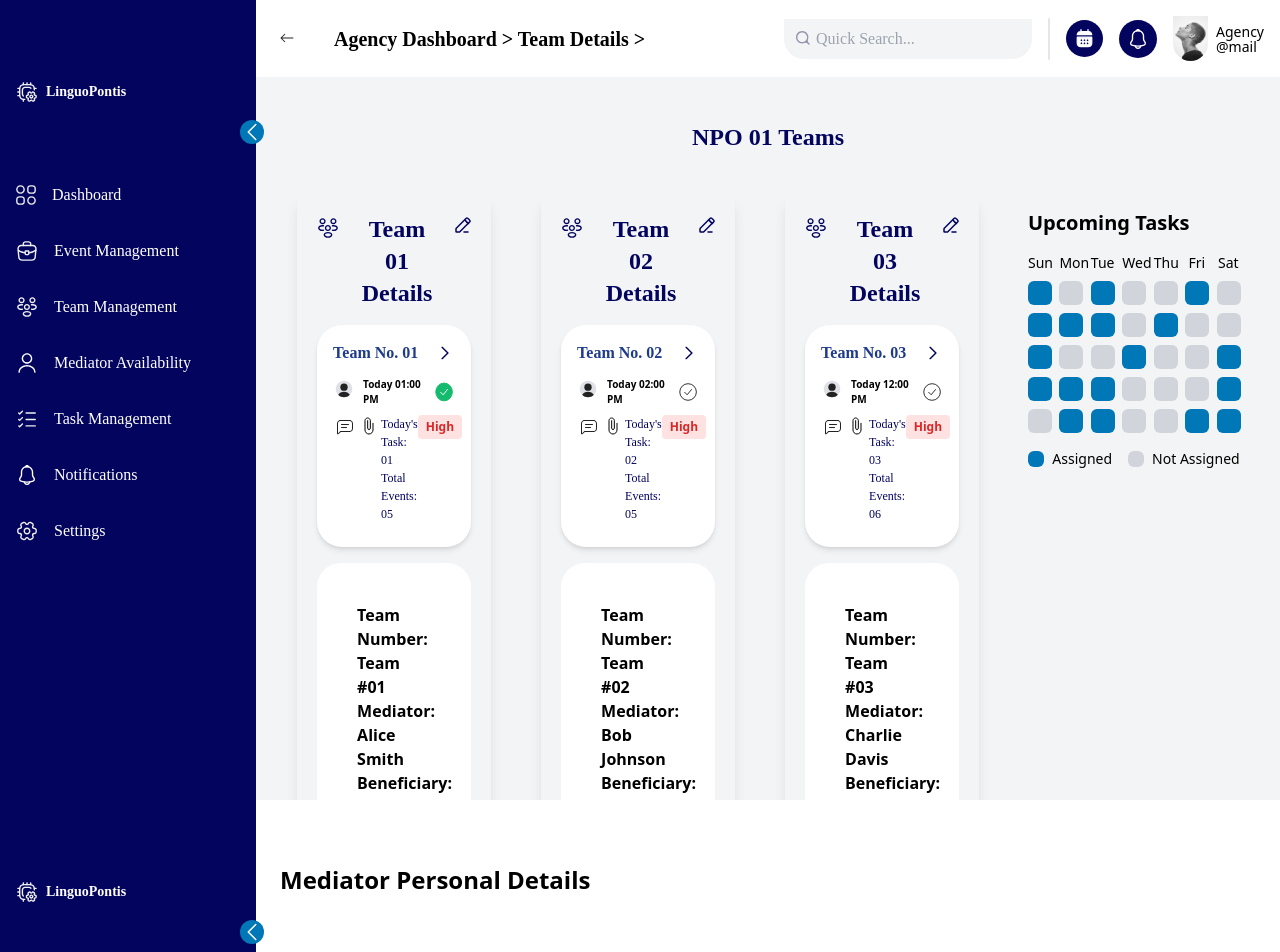
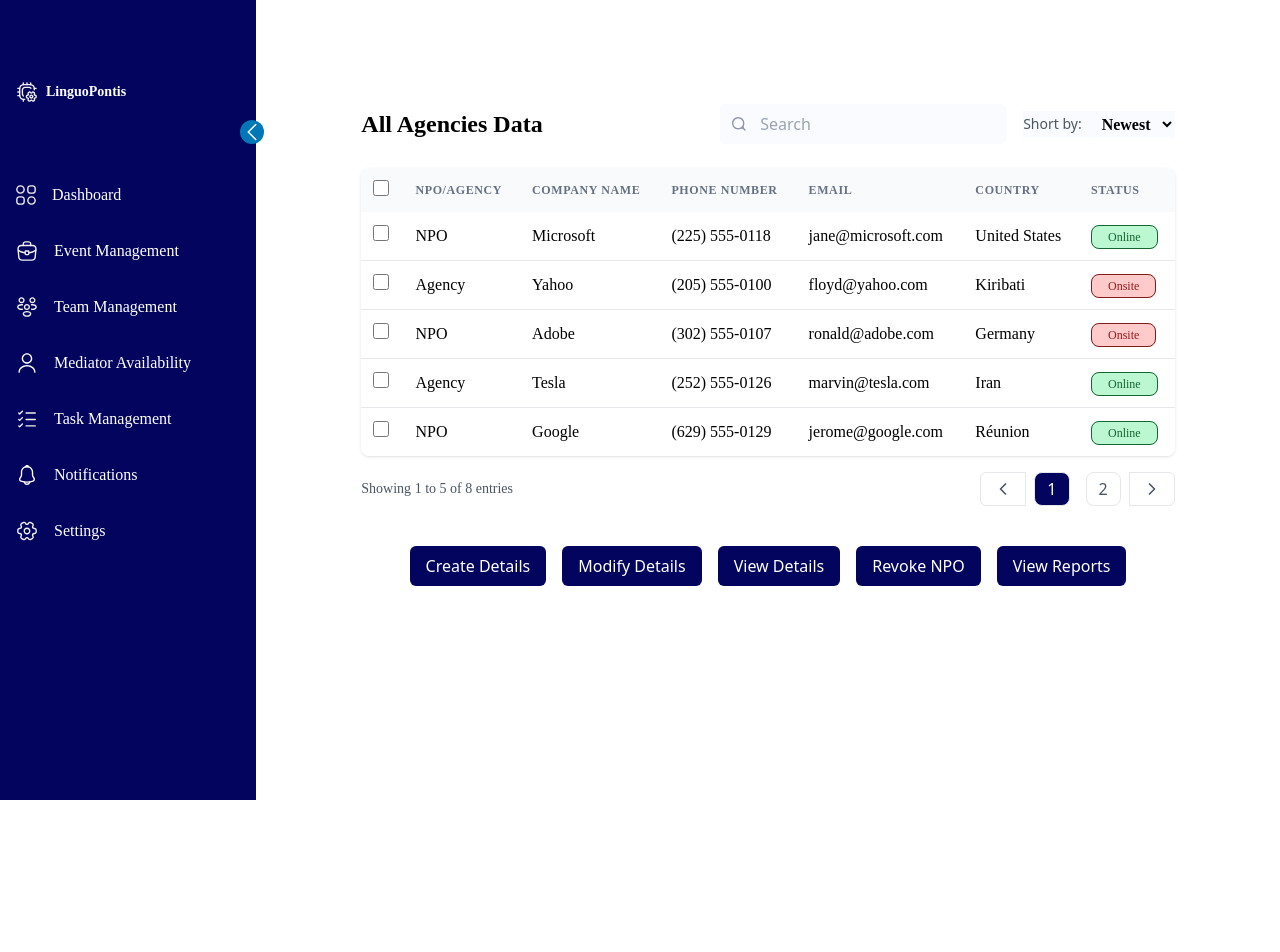
Before and after one commit to AJCodeToCure/LinguaPontis, a React (Create React App) app: page / in a window 1280 px wide. Shown: the top 952 px of the page. After the commit the page ends 800 px from the top, so only its background shows below. Built offline with nearby package versions, Linux system fonts and the light colour scheme; a web font is replaced by a local one.

Commit message:
four new screens added agency management, user management, team details, mediator availability

```diff
--- a/src/App.js
+++ b/src/App.js
@@ -1,4 +1,5 @@
 import AgencyUser from "./pages/agencyUser/AgencyUser";
+import AgencyManagement from "./pages/agencyManagement/AgencyManagement";
 import DashboardLayout from "./pages/dashboard/Dashboard";
 import EventManagementPage from "./pages/eventManagement/EventManagementPage";
 import Login from "./pages/login/Login";
@@ -6,16 +7,18 @@ import MediatorAvailability from "./pages/mediatorAvailability/MediatorAvailabil
 import UserManagement from "./pages/userManagement/UserManagement";
 import TeamDetails from "./pages/teamDetails/TeamDetails";
 
+
 export default function App() {
   return (
   <div>
     {/* <DashboardLayout /> */}
     {/* <Login /> */}
     {/* <AgencyUser /> */}
+    {/* <AgencyManagement/> */}
     {/* <EventManagementPage /> */}
-    <TeamDetails />
-     <MediatorAvailability />
-          // <UserManagement />
+    {/* <TeamDetails /> */}
+     {/* <MediatorAvailability />  */}
+    <UserManagement />
   </div>
   )
 }
```
